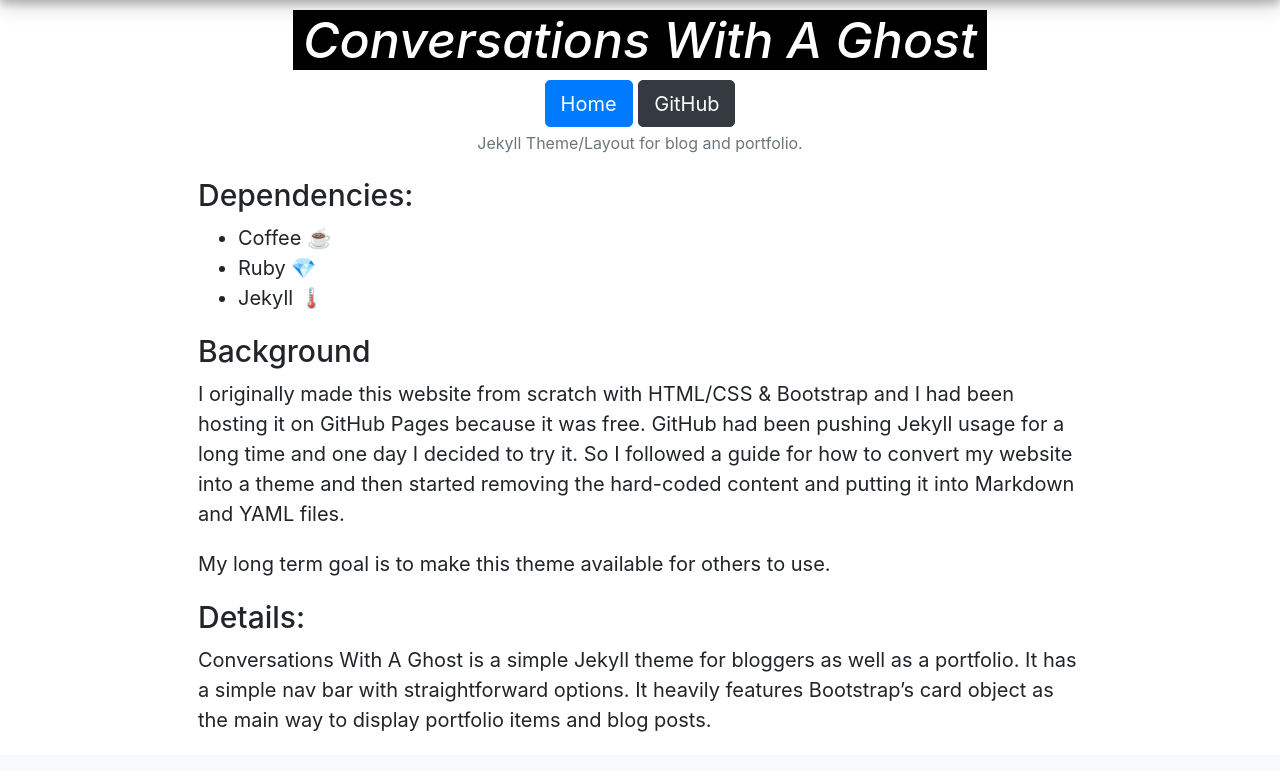
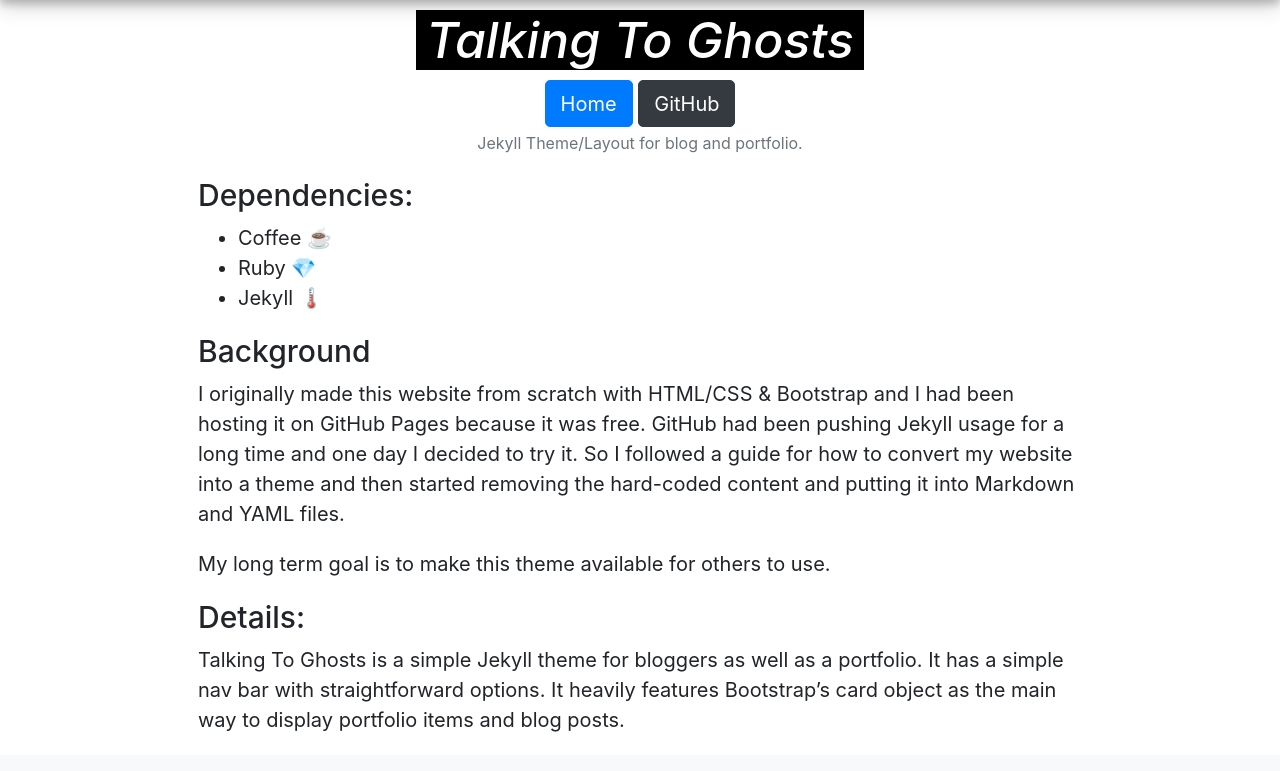
Before and after one commit to rainerdeal/rainerdeal.github.io, a Jekyll site: the page built from _portfolio/6_portfolio.md, in a window 1280 px wide and 1400 px high. Shown: the part 580-1351 px from the top of the window. Built offline with Jekyll 4.4.1, drawn with Linux system fonts in a browser that asks for light colours.

Commit message:
📰 Blog Name Change

```diff
--- a/_config.yml
+++ b/_config.yml
@@ -1,6 +1,6 @@
 
 # Top level defaults
-title: Conversations With A Ghost
+title: Talking To Ghosts
 description: Ricky is a web developer, python hacker, and blogger in DC.
 permalink: /:categories/:title
 author:
--- a/_portfolio/6_portfolio.md
+++ b/_portfolio/6_portfolio.md
@@ -1,5 +1,5 @@
 ---
-title: Conversations With A Ghost
+title: Talking To Ghosts
 description: Jekyll Theme/Layout for blog and portfolio.
 image: /images/portfolio/portfolio.png
 tech_stack: [HTML//CSS, GitHub Pages]
@@ -20,4 +20,4 @@
 My long term goal is to make this theme available for others to use.
 
 #### Details:
-Conversations With A Ghost is a simple Jekyll theme for bloggers as well as a portfolio. It has a simple nav bar with straightforward options. It heavily features Bootstrap's card object as the main way to display portfolio items and blog posts.
+Talking To Ghosts is a simple Jekyll theme for bloggers as well as a portfolio. It has a simple nav bar with straightforward options. It heavily features Bootstrap's card object as the main way to display portfolio items and blog posts.
--- a/index.html
+++ b/index.html
@@ -6,7 +6,7 @@
 
     <div class="sticker-wrapper">
         <div class="sticker">
-            <h1 class="title">Conversations With A Ghost</h1>
+            <h1 class="title">Talking To Ghosts</h1>
         </div>
     </div>
 
```
Also changed, not shown: _posts/2018-10-23-Ghost-in-the-Shell.md (+1 -1 lines), _posts/2022-12-06-Twenty-Twenty-Two.md (+1 -1 lines), about.md (+1 -1 lines).
